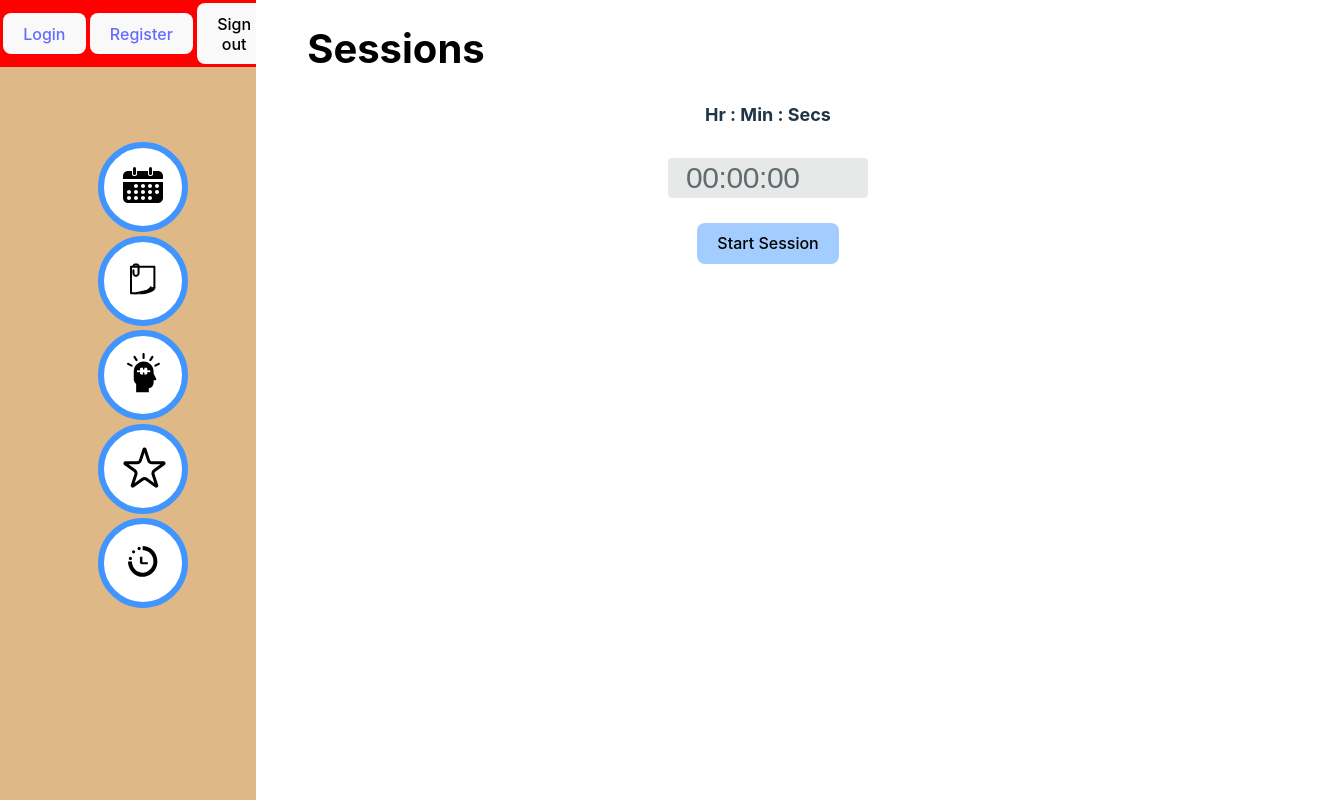
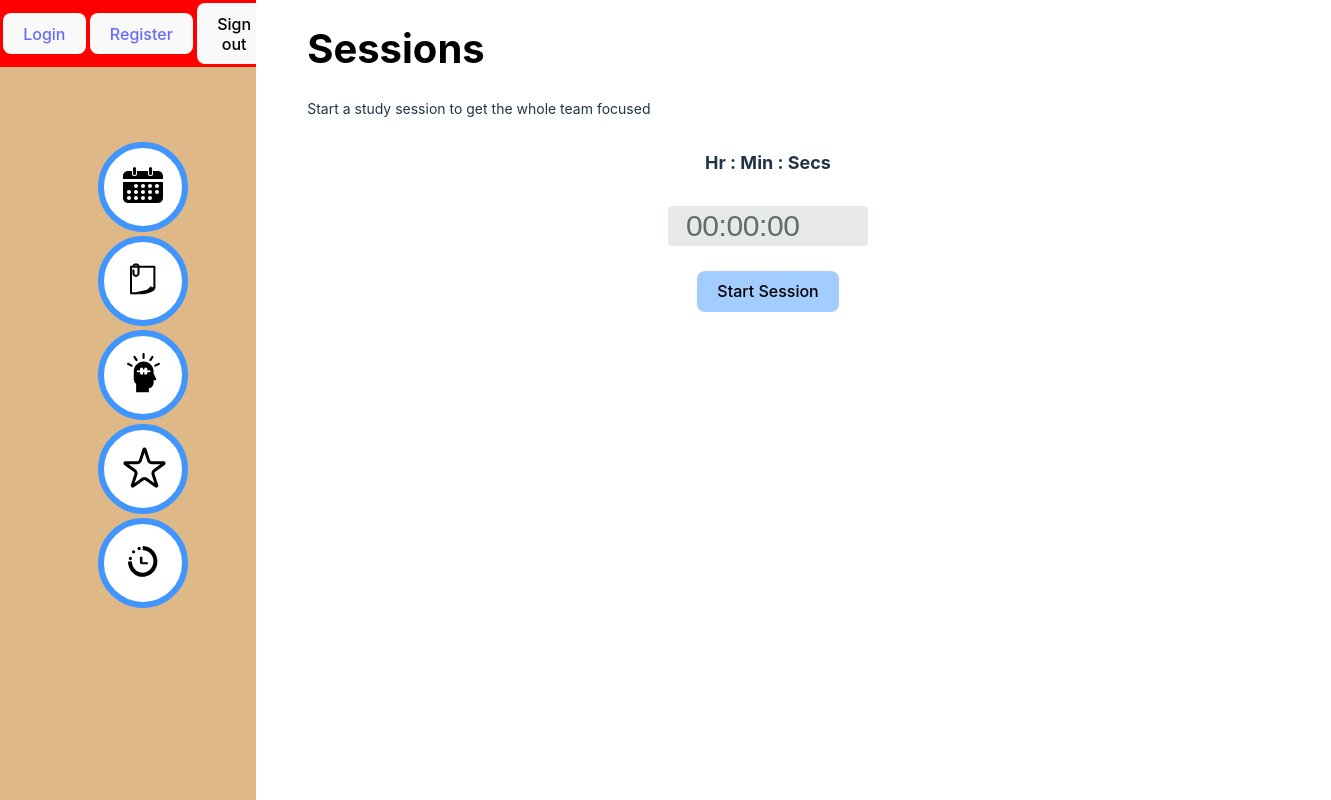
Before and after one commit to leongroth/Grouper, a React (Vite) app: page /Session in a window 1280 px wide. Shown: the whole page, 1331 px wide, since content can reach past the window. Built offline with nearby package versions, Linux system fonts and the light colour scheme; no server answers.

Commit message:
sessions subtekst

```diff
--- a/src/Sessions/timeInput.jsx
+++ b/src/Sessions/timeInput.jsx
@@ -120,6 +120,7 @@ const TimeInput = () => {
   return (
     <div>
       <h1 style={{ color: "black", width:"60%"}}>Sessions</h1>
+      <p className="suboverskift"> Start a study session to get the whole team focused</p>
       <h5 className="HrMinSecIndication">Hr : Min : Secs</h5>
       {!sessionCompleted && (
         <input className="inputSessions" type="text" onChange={onChange} onBlur={onBlur} value={value} />
```
